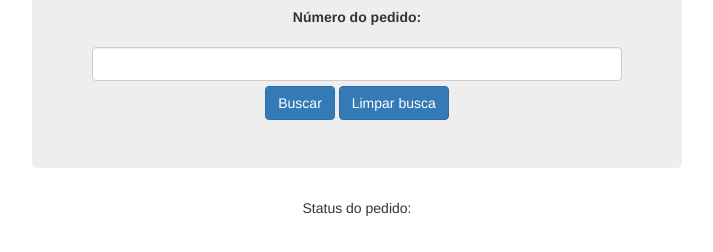
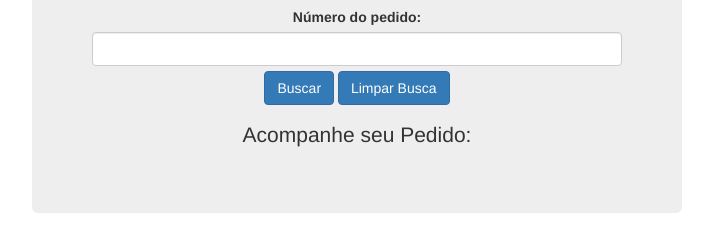
Before and after one commit to daniellalopes2/buscapi, a website: page public/index.html in a window 1280 px wide. Shown: the part 230-482 px from the top of the page, without its empty margins (283-996 px from the left). Drawn offline with nearby package versions, Linux system fonts and the light colour scheme.

Commit message:
Alteração layout 1

```diff
--- a/public/index.html
+++ b/public/index.html
@@ -23,37 +23,29 @@
 		.form-control {
 			margin-bottom: 5px;
 		}
-		.selecionado {
-			background-color: yellow;
-		}
 		.negrito {
 			font-weight: bold;
 		}
 	</style>
 
-</head>
+	</head>
 
     <body class="container" ng-app="IntegrationController" ng-controller="IntegrationController">
     <div class="jumbotron">
 
     <h1>Bem-vindo ao Buscajá</h1>
     <div class="form-group">
-    <label>Número do pedido: </label>
+	<label>Número do pedido: </label>
 
-    </div>
+	<input type="number" class="form-control" ng-model="numeroPedido">
+	<a href="#" class="btn btn-sucess btn-primary" ng-click="obterPedido(numeroPedido);">Buscar</a>
+	<a href="#" class="btn btn-sucess btn-primary" ng-click="obterPedido(numeroPedido);">Limpar Busca</a>
+		</div>
 
-    <input class="form-control" type="number" class="table-striped ng-model="numeroPedido">
-    <a href="#" class="btn btn-primary" ng-click="obterPedido(numeroPedido);">Buscar</a>
-    <a href="#" class="btn btn-primary" ng-click="numeroPedido">Limpar busca</a>
+	<p>Acompanhe seu Pedido: </p>
+	<p ng-show="Mensagem">{{Mensagem}}</p>
 
-
-
-    </div>
-
-    <center><p> Status do pedido: </p></center>
-    <center><p ng-show="Mensagem">{{Mensagem}}</p></center>
-
-    <script src="vendor/angular/angular.js"></script>
+	<script src="vendor/angular/angular.js"></script>
     <script src="vendor/angular-route/angular-route.js"></script>
     <script src="js/main.js"></script>
     <script src="js/controllers/IntegrationController.js"></script>
--- a/public/js/controllers/IntegrationController.js
+++ b/public/js/controllers/IntegrationController.js
@@ -1,7 +1,6 @@
 angular.module('buscapi').controller('IntegrationController', function($scope, $http) {
 
     $scope.Mensagem = "";
-
 
     $scope.obterPedido = function(numeroPedido) {;
                var obj = {
```
